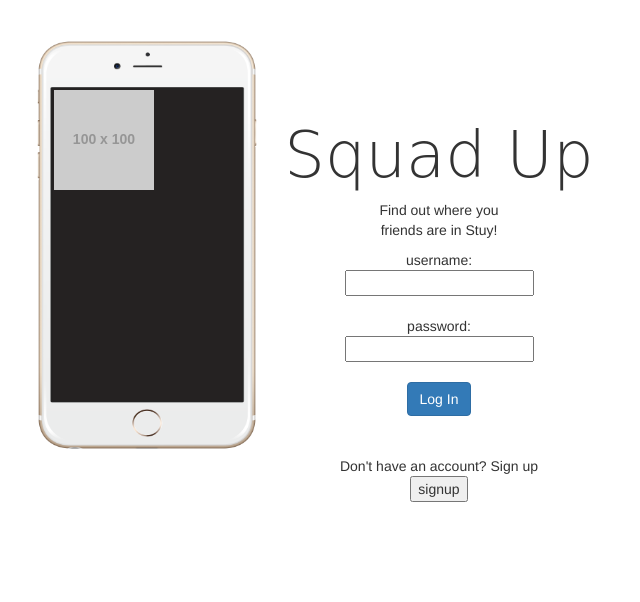
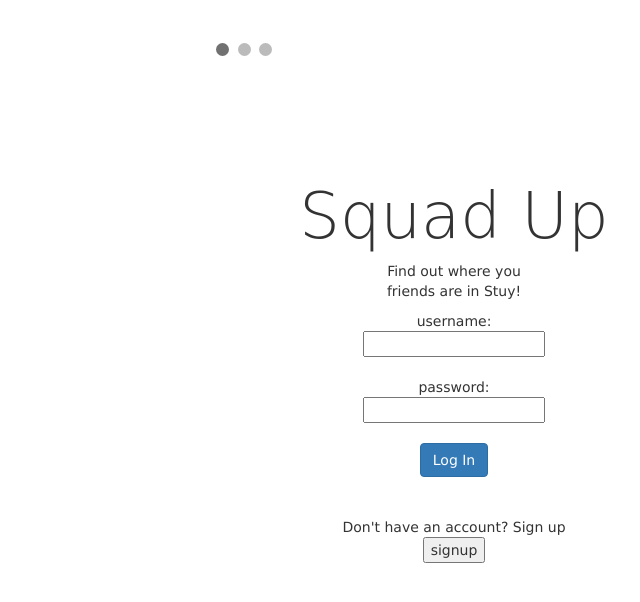
Before and after one commit to FelixRiegBaumhauer/squadup, a Flask app: page / in a window 1280 px wide. Shown: the top 602 px of the page, without its empty margins (396-1036 px from the left). Run offline with Flask 2, Linux system fonts and the light colour scheme; grey boxes labelled with a size stand in for pictures from a placeholder-image service; some libraries are stand-ins or nearby versions.

Commit message:
more aesthetics

```diff
--- a/app.py
+++ b/app.py
@@ -110,7 +110,8 @@
 @app.route("/logout/")
 def log_user_out():
     print session
-    session.pop(secret)
+    if secret in session:
+        session.pop(secret)
     #return redirect(url_for('main'))
     return render_template("login.html")##THIS IS A QUICK FIX
 ##THIS SHOULD BE FIXED IN THE FUTURE
--- a/devlog.txt
+++ b/devlog.txt
@@ -103,3 +103,6 @@
 
 kathyL -- 2017-01-20 22:26
 made formatting of classmates nicer with tables, main page now shows friends instead of all users
+
+kathyL -- 2017-01-21 13:57
+minor fix to logout fxn, new signup page, img sliding on front page
--- /dev/null
+++ b/static/css/login.css
@@ -0,0 +1,73 @@
+h2{
+  font-weight: 70;
+  font-size: 64px;
+font-family: "Brush Script MT", cursive;
+
+}
+img {
+  position: relative;
+  top: 0;
+  left: 0;
+}
+.imgA1 {
+  position: relative;
+  top: 0;
+  left: 0;
+}
+.imgB1 {
+  position: absolute;
+  top: 47px;
+  left: 197px;
+}
+
+
+}
+* {box-sizing:border-box}
+body {font-family: Verdana,sans-serif;}
+.mySlides {display:none}
+
+/* Slideshow container */
+.slideshow-container {
+max-width: 1000px;
+position: relative;
+margin: auto;
+top:100px;
+}
+
+/* The dots/bullets/indicators */
+.dot {
+height: 13px;
+width: 13px;
+margin: 0 2px;
+background-color: #bbb;
+border-radius: 50%;
+display: inline-block;
+transition: background-color 0.6s ease;
+}
+
+.active {
+background-color: #717171;
+}
+
+/* Fading animation */
+.fade {
+-webkit-animation-name: fade;
+-webkit-animation-duration: 1.5s;
+animation-name: fade;
+animation-duration: 1.5s;
+}
+
+@-webkit-keyframes fade {
+from {opacity: .4}
+to {opacity: 1}
+}
+
+@keyframes fade {
+from {opacity: .4}
+to {opacity: 1}
+}
+
+/* On smaller screens, decrease text size */
+@media only screen and (max-width: 300px) {
+.text {font-size: 11px}
+}
--- a/templates/login.html
+++ b/templates/login.html
@@ -9,50 +9,69 @@
 
     <!-- Bootstrap -->
     <link href="/static/css/bootstrap.min.css" rel="stylesheet">
+    <link href="/static/css/login.css" rel="stylesheet">
 
-    <!-- HTML5 shim and Respond.js for IE8 support of HTML5 elements and media queries -->
-    <!-- WARNING: Respond.js doesn't work if you view the page via file:// -->
-    <!--[if lt IE 9]>
-        <script src="https://oss.maxcdn.com/html5shiv/3.7.3/html5shiv.min.js"></script>
-        <script src="https://oss.maxcdn.com/respond/1.4.2/respond.min.js"></script>
-        <![endif]-->
-<style>
-h2{
-  font-weight: 70;
-  font-size: 64px;
-font-family: "Brush Script MT", cursive;
+          </head>
 
+<body>
+  <div class="container">
+  <div class="row">
+    <center><br>
+    <div class="col-sm-6 col-sm-push-2">
+<div class="slideshow-container">
+<div class="mySlides fade">
+<img class="imgB1" src="/static/images/frontpage.png" height="341px" width="192px">
+
+</div>
+
+<div class="mySlides fade">
+<img class="imgB1" src="/static/images/frontpage2.png" height="341px" width="192px">
+
+</div>
+
+<div class="mySlides fade">
+<img class="imgB1" src="/static/images/frontpage3.png" height="341px" width="192px">
+
+</div></div></div></div>
+<br>
+
+<div style="text-align:center">
+<span class="dot"></span>
+<span class="dot"></span>
+<span class="dot"></span>
+</div>
+
+<script>
+var slideIndex = 0;
+showSlides();
+
+function showSlides() {
+  var i;
+  var slides = document.getElementsByClassName("mySlides");
+  var dots = document.getElementsByClassName("dot");
+  for (i = 0; i < slides.length; i++) {
+     slides[i].style.display = "none";
+  }
+  slideIndex++;
+  if (slideIndex> slides.length) {slideIndex = 1}
+  for (i = 0; i < dots.length; i++) {
+      dots[i].className = dots[i].className.replace(" active", "");
+  }
+  slides[slideIndex-1].style.display = "block";
+  dots[slideIndex-1].className += " active";
+  setTimeout(showSlides, 2000); // Change image every 2 seconds
 }
-img {
-  position: relative;
-  top: 0;
-  left: 0;
-}
-.imgA1 {
-  position: relative;
-  top: 0;
-  left: 0;
-}
-.imgB1 {
-  position: absolute;
-  top: 50px;
-  left: 200px;
-}
-</style>
-  </head>
+</script>
 
-  <body>
     <br>
     <br>
     <div class="container">
     <div class="row">
       <center>
       <div class="col-sm-6 col-sm-push-2">
-      <img class="imgA1" src="/static/images/iphone.png" height="410px" width="220px">
-      <br>
-      <img class="imgB1" src="https://placehold.it/100">
-      </div>
-      <div class="col-sm-6 col-sm-pull-1">
+
+       </div>
+          <div class="col-sm-6 col-sm-pull-1">
         <br>
         <br>
         <br>
```
Also changed, not shown: static/images/frontpage.png (added), static/images/frontpage2.png (added), static/images/frontpage3.png (added), 7 other files.
